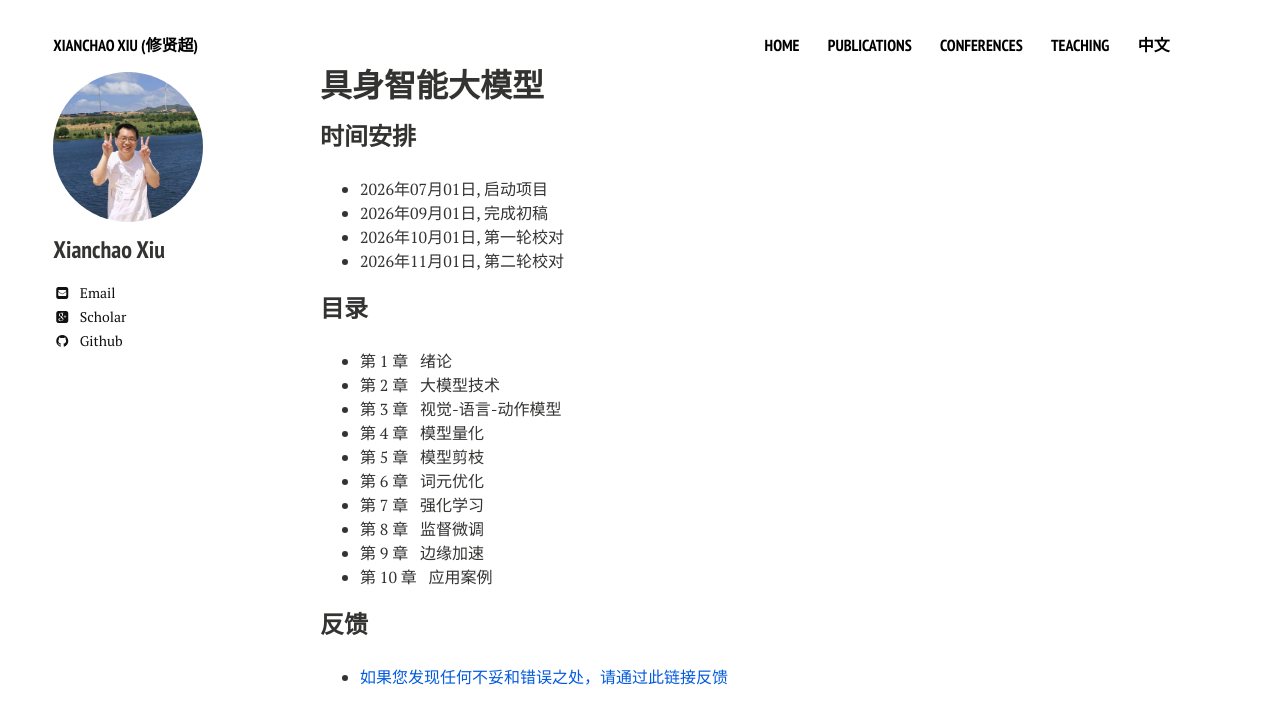
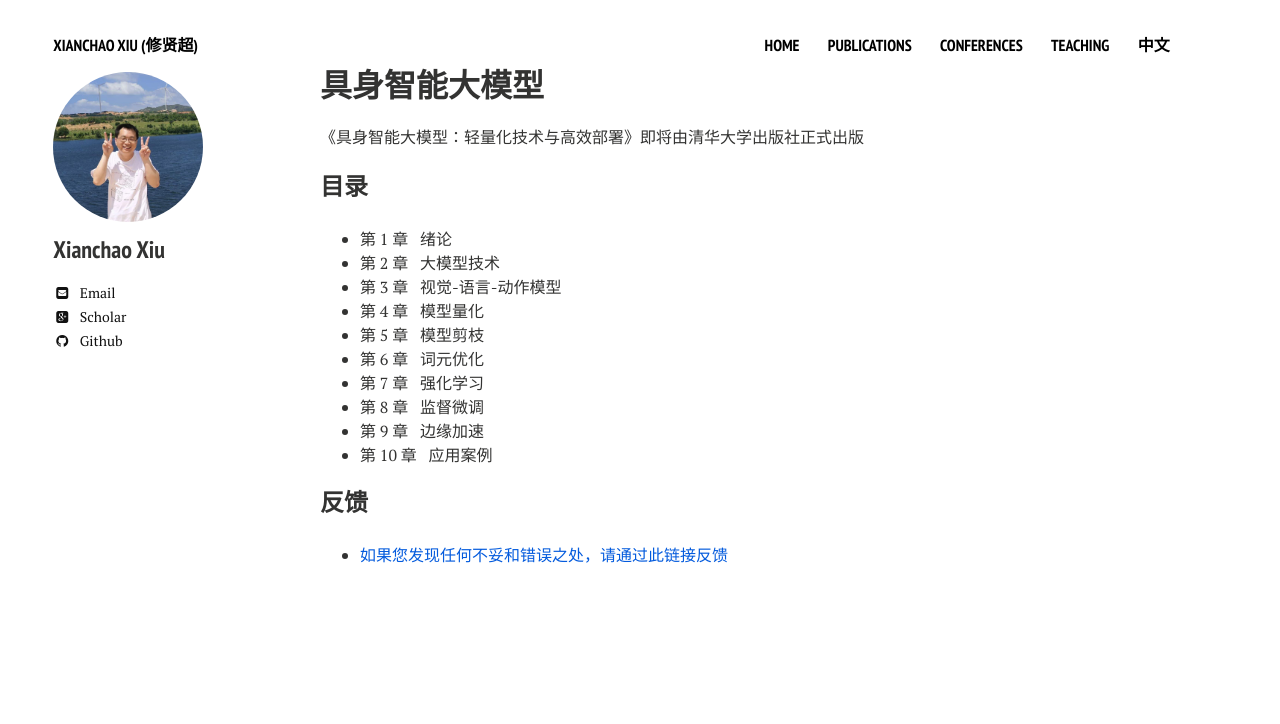
Before and after one commit to xianchaoxiu/xianchaoxiu.github.io, a Jekyll site: the page built from chinese/book/VLA/index.md, in a window 1280 px wide. Shown: the top 724 px of the page. Built offline with Jekyll 4.4.1, drawn with Linux system fonts in a browser that asks for light colours; nearby versions of some CDN libraries.

Commit message:
Update index.md

```diff
--- a/chinese/book/VLA/index.md
+++ b/chinese/book/VLA/index.md
@@ -5,13 +5,7 @@ comments: false
 share: false
 ---
 
-### 时间安排
-
-* 2026年07月01日, 启动项目 <br>
-* 2026年09月01日, 完成初稿 <br>
-* 2026年10月01日, 第一轮校对 <br>
-* 2026年11月01日, 第二轮校对 <br>
-
+《具身智能大模型：轻量化技术与高效部署》即将由清华大学出版社正式出版
 
 ### 目录
 
```
